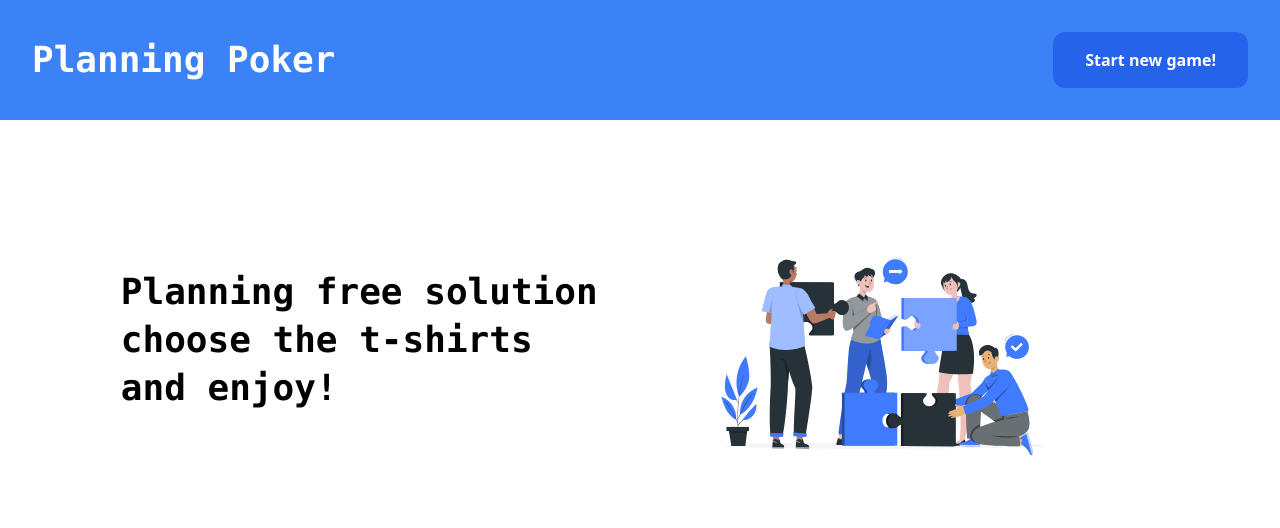
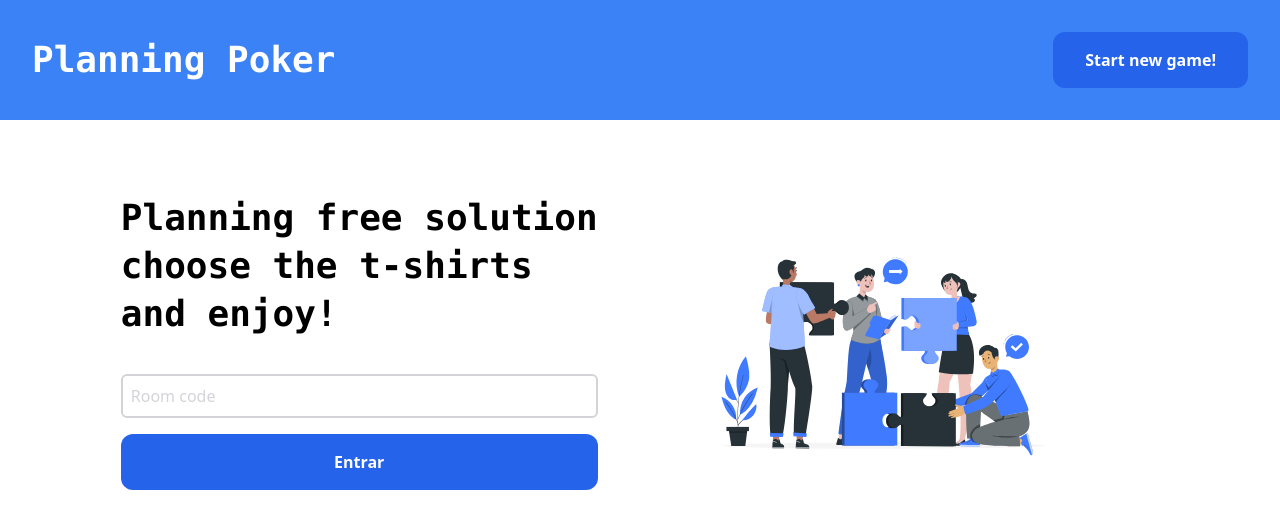
Before and after one commit to DavySz/planning-poker, a React (Create React App) app: page / in a window 1280 px wide. Shown: the top 528 px of the page. Built offline with nearby package versions, Linux system fonts and the light colour scheme; no server answers.

Commit message:
feat: create join in room method

```diff
--- a/src/presentation/pages/home/home.container.tsx
+++ b/src/presentation/pages/home/home.container.tsx
@@ -1,17 +1,51 @@
 import { PageTemplate } from "@presentation/components";
 import { useNavigate } from "react-router-dom";
 import { HomeUI } from "./home.ui";
+import { useState } from "react";
+import { makeFirebaseDatabaseAdapter } from "@main/factories";
+import { TPageState } from "@presentation/common/types/page-state";
 
 export const Home: React.FC = () => {
   const navigate = useNavigate();
+
+  const [pageState, setPageState] = useState<TPageState>("initial");
+  const [roomCode, setRoomCode] = useState("");
+
+  const database = makeFirebaseDatabaseAdapter();
+
+  const handleUpdateRoomCode = (code: string) => {
+    setRoomCode(code);
+  };
 
   const handleStartNewGame = () => {
     navigate("/create-room");
   };
 
+  const handleJoinInRoom = async () => {
+    if (roomCode === "") return;
+    setPageState("loading");
+
+    try {
+      const roomRef = await database.get(`rooms/${roomCode}`);
+
+      if (!roomRef.exists()) {
+        setPageState("ready");
+        return;
+      }
+
+      navigate(`/room/${roomCode}`);
+    } catch {
+      setPageState("error");
+    }
+  };
+
   return (
     <PageTemplate onClick={handleStartNewGame} label="Start new game!">
-      <HomeUI />
+      <HomeUI
+        pageState={pageState}
+        handleJoinInRoom={handleJoinInRoom}
+        handleUpdateRoomCode={handleUpdateRoomCode}
+      />
     </PageTemplate>
   );
 };
--- a/src/presentation/pages/home/home.ui.tsx
+++ b/src/presentation/pages/home/home.ui.tsx
@@ -1,6 +1,14 @@
 import TeamSvg from "@presentation/assets/svgs/team.svg";
+import { Button, Input } from "@presentation/components";
+import { IHomeUI } from "./home.types";
 
-export const HomeUI: React.FC = () => {
+export const HomeUI: React.FC<IHomeUI> = ({
+  pageState,
+  handleJoinInRoom,
+  handleUpdateRoomCode,
+}) => {
+  const buttonState = pageState === "loading" ? "loading" : "default";
+
   return (
     <div className="flex flex-col align-middle justify-center">
       <div className="flex align-middle justify-evenly">
@@ -11,9 +19,18 @@ export const HomeUI: React.FC = () => {
           <h1 className="font-mono font-bold text-black text-4xl mb-2">
             choose the t-shirts
           </h1>
-          <h1 className="font-mono font-bold text-black text-4xl mb-2">
+          <h1 className="font-mono font-bold text-black text-4xl mb-10">
             and enjoy!
           </h1>
+          <div className="flex flex-col mb-4">
+            <Input
+              onChange={(e) => handleUpdateRoomCode(e.target.value)}
+              placeholder="Room code"
+            />
+          </div>
+          <Button onClick={handleJoinInRoom} variant={buttonState}>
+            Entrar
+          </Button>
         </div>
         <div className="bg-white">
           <img src={TeamSvg} alt="team working" className="w-96 h-96" />
```
Also changed, not shown: src/presentation/pages/home/home.types.ts (added, +7 -0 lines).
